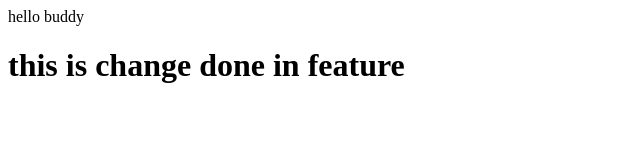
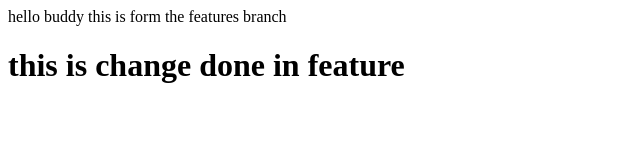
Before and after one commit to abhig1599/gitimpact, a plain HTML site: page index.html in a window 1280 px wide. Shown: the whole page, without its empty margins (0-640 px from the left). Drawn offline with Linux system fonts and the light colour scheme.

Commit message:
for the features branch

```diff
--- a/index.html
+++ b/index.html
@@ -7,6 +7,7 @@
 </head>
 <body>
     hello buddy
+    this is form the features branch
     <h1>this is change done in feature</h1>
 </body>
 </html>
```
